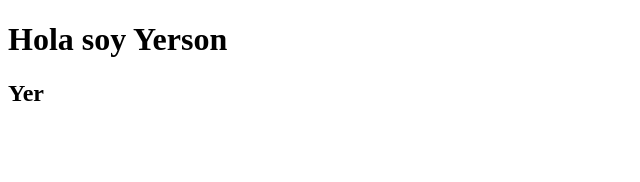
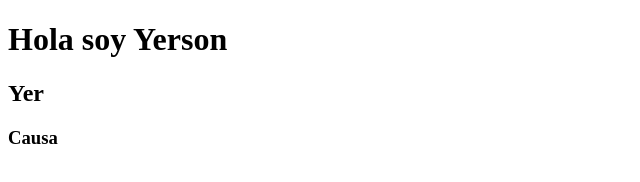
Before and after one commit to murgarubioy/miexamen, a plain HTML site: page index.html in a window 1280 px wide. Shown: the full height of the page, 0-640 px from the left. Drawn offline with Linux system fonts and the light colour scheme.

Commit message:
Mi tercer commit

```diff
--- a/index.html
+++ b/index.html
@@ -8,6 +8,7 @@
 <body>
     <h1>Hola soy Yerson</h1>
     <h2>Yer</h2>
+    <h3>Causa</h3>
 
 </body>
 </html>
```
